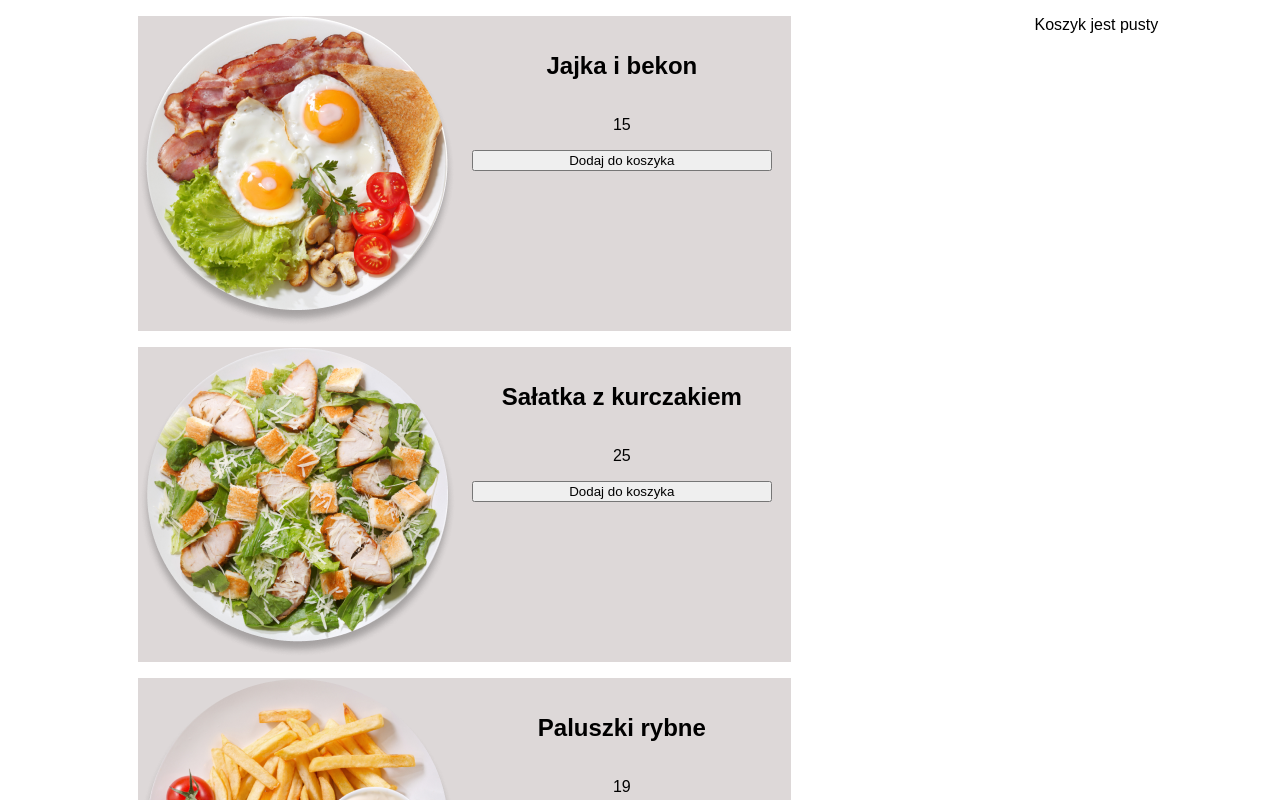
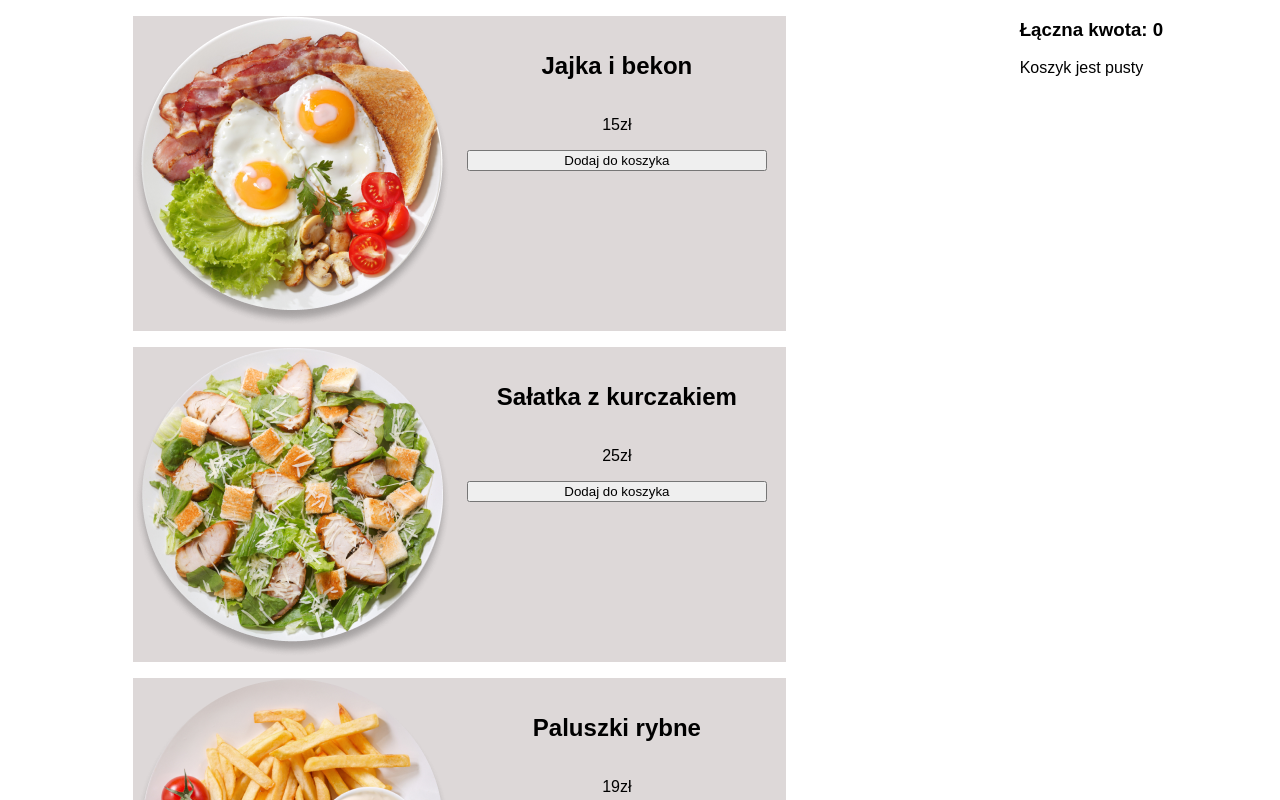
Before and after one commit to KarolChamski/RestautantCart, a Vue app: page / in a window 1280 px wide. Shown: the top 800 px of the page. Built offline with nearby package versions, Linux system fonts and the light colour scheme.

Commit message:
added sum of items in cart

```diff
--- a/src/components/TheCart.vue
+++ b/src/components/TheCart.vue
@@ -8,6 +8,7 @@
             <img :src="`/img/${item.img}`" alt="">
             <p>ilość: {{item.counter}}</p>
         </div>
+        <h3>Łączna kwota: {{totalPrice}}</h3>
 
         <div v-if="this.cart.length == 0" class="empty-cart">
         <p>Koszyk jest pusty</p>
@@ -19,12 +20,23 @@
 
 <script>
 export default{
+    data(){
+        return{
+            totalPrice: 0
+        }
+    },
     props:['cart'],
-    computed:{
-        totalPrice(item){
-            return item.price * item.counter
+    methods:{
+        sumPrice(){
+            const priceArr = this.cart.map(item => item.price * item.counter);
+            const totalPrice = priceArr.reduce((acc,cur)=> acc + cur ,0);
+           this.totalPrice = totalPrice
         }
     },
 
+    updated(){
+        this.sumPrice()
+    }
+
 }
 </script>
--- a/src/components/TheMenu.vue
+++ b/src/components/TheMenu.vue
@@ -7,7 +7,7 @@
         </template>
         <template v-slot:description>
           <h2>{{ dish.title }}</h2>
-          <p>{{ dish.price }}</p>
+          <p>{{ dish.price }}zł</p>
           <button @click="addDish(dish)">Dodaj do koszyka</button>
         </template>
       </dish-card>
```
